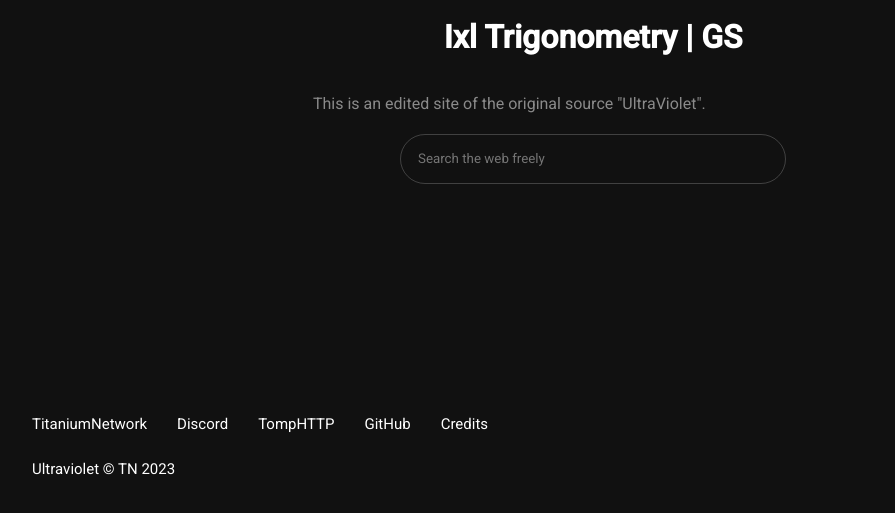
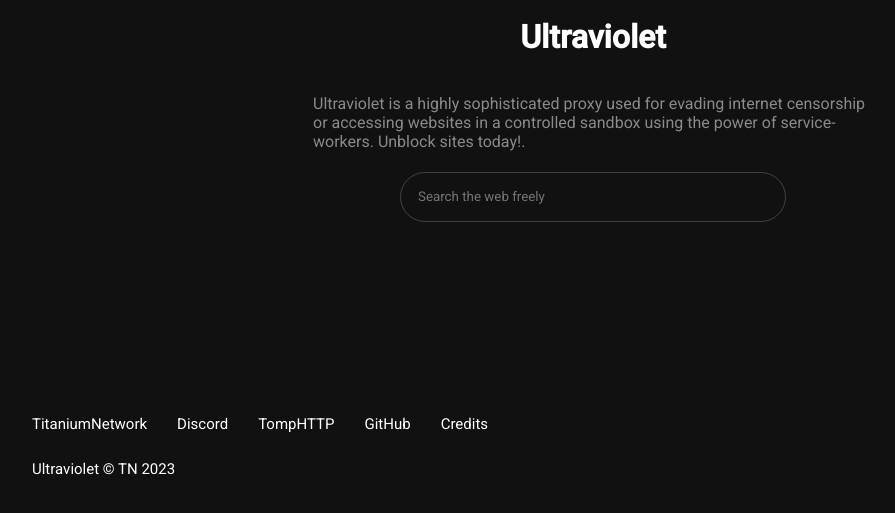
Before and after one commit to CaptainZero123/Ultraviolet-stuff, a website: page public/index.html in a window 1280 px wide. Shown: the part 281-794 px from the top of the page, without its empty margins (47-942 px from the left). Drawn offline with Linux system fonts and the light colour scheme.

Commit message:
Update index.html

```diff
--- a/public/index.html
+++ b/public/index.html
@@ -6,7 +6,7 @@
       name="viewport"
       content="width=device-width, initial-scale=1.0, shrink-to-fit=no"
     />
-    <title>Ultra Violet</title>
+    <title>Inbox</title>
     <meta
       name="description"
       content="Ultraviolet is a highly sophisticated proxy used for evading internet censorship or accessing websites in a controlled sandbox using the power of service-workers. Unblock sites today!"
@@ -68,11 +68,11 @@
       class="flex-center logo-wrapper header-center"
     >
       <img class="logo" src="uv.png" alt="Ultraviolet" />
-      <h1>Ixl Trigonometry | GS</h1>
+      <h1>Ultraviolet</h1>
     </div>
     <div class="flex-center desc left-margin">
       <p>
-            This is an edited site of the original source "UltraViolet".
+            Ultraviolet is a highly sophisticated proxy used for evading internet censorship or accessing websites in a controlled sandbox using the power of service-workers. Unblock sites today!.
       </p>
     </div>
 
```
